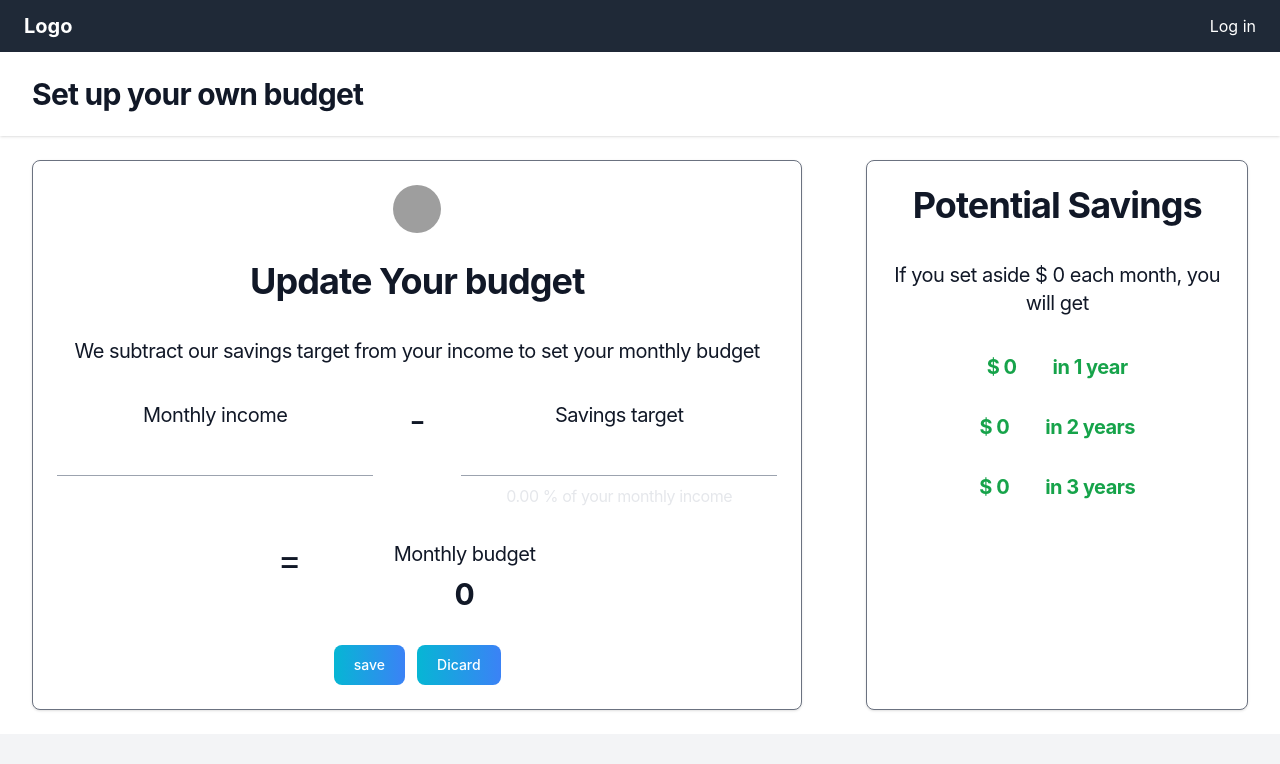
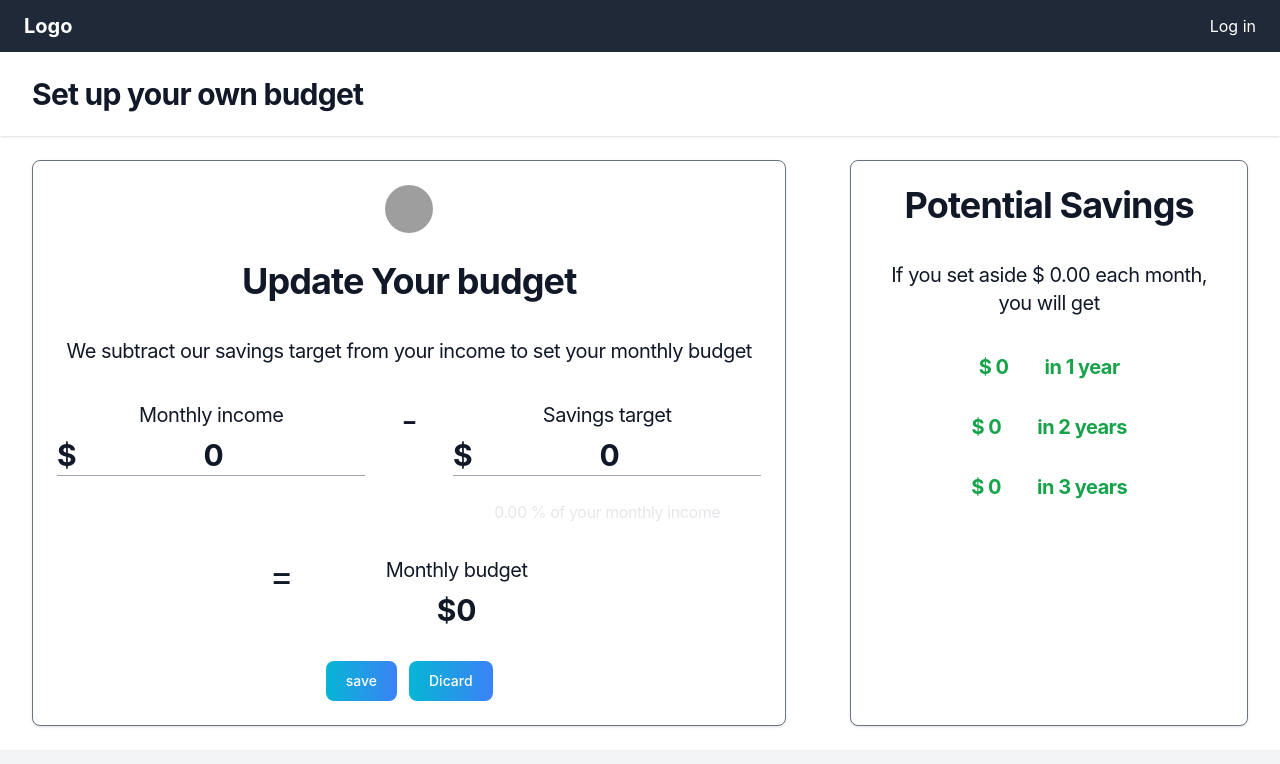
Before and after one commit to csci5117s24/project-2-html-heroes-2, a React (Create React App) app in the folder budget-web/: page /setup-budget in a window 1280 px wide. Shown: the top 764 px of the page. Built offline with nearby package versions, Linux system fonts and the light colour scheme; no server answers; grey boxes are pictures that could not be loaded.

Commit message:
Made budgetManagement input field more rigourous and added $ to inputs, decimals still work like jank

```diff
--- a/budget-web/src/pages/SetUpBudget.js
+++ b/budget-web/src/pages/SetUpBudget.js
@@ -5,9 +5,45 @@ export default function SetUpBudget() {
     const [monthlyIncome, setMonthlyIncome] = useState(0);
     const [savingsTarget, setSavingsTarget] = useState(0);
 
+    /*  set monthlyIncomt input field
+        max input value of 999,999,999,999
+        no negative inputs
+        sets savings to be less than monthly income
+        */
+    function handleSetMonthlyIncome2(e) {
+        let inputVal = parseFloat(e.target.value)
+        let min = parseInt(savingsTarget)
+        let max = 999999999999
+        if (inputVal < 0 || undefined){ // set monthlyIncome to 0 if negative or undefined
+            inputVal = 0;
+        }
+        if (inputVal < min) {
+            setSavingsTarget(inputVal); // set savings to be less than monthly income
+        }
+        if (inputVal > max) {           // set monthly income to max if too big
+            inputVal = max;
+        }
+        setMonthlyIncome(inputVal)
+    }
+
+    /*  setsavingsAmount from input field
+        ensure savings is no larger than monthly income / set savings to monthly income
+        ensure savings is not less than 0 / set savings to 0
+        */
+    function handleSetSavingsTarget2(e) {
+        let inputVal = parseFloat(e.target.value)
+        let max = parseFloat(monthlyIncome)
+        if (inputVal > max) {
+            inputVal = max
+        } else if (inputVal < 0){
+            inputVal = 0;
+        }
+        setSavingsTarget(inputVal);
+    }
+
     const handleSave = async () => {
-        if (monthlyBudget < 0) {
-            window.alert("Your Budget should be positive")
+        if (monthlyBudget < 0 || isNaN(monthlyBudget)) {
+            window.alert("Your Budget should be positive and not NaN")
         } else {
             await fetch("/api/budget/"+ encodeURIComponent(monthlyBudget), {
                 method: "POST",
@@ -26,7 +62,7 @@ export default function SetUpBudget() {
 
     const navigate = useNavigate();
 
-    const monthlyBudget = monthlyIncome && savingsTarget
+    let monthlyBudget = monthlyIncome && savingsTarget
         ? monthlyIncome - savingsTarget
         : 0;
 
@@ -34,6 +70,14 @@ export default function SetUpBudget() {
     ? savingsTarget / monthlyIncome * 100
     : 0;
 
+    // ensure Saving Numbers look correct (not NaN and two decimal places)
+    let savings;
+    if (isNaN(savingsTarget)) {
+        savings = 0;
+    } else {
+        savings = savingsTarget;
+    }
+    savings = parseInt(savings).toFixed(2)
 
     return (
         <>
@@ -56,26 +100,35 @@ export default function SetUpBudget() {
                             <div class="flex mb-6">
                                 <div>
                                     <p class="mb-2 flex justify-center text-xl tracking-tight text-gray-900 dark:text-white">Monthly income</p>
+                                    <div class="flex mb-6 justify-center">
+                                        <p class="dark:bg-gray-800 text-3xl font-bold dark:text-white border-b border-gray-400 border-b-1 appearance-none text-gray-900 leading-tight focus:outline-none focus:shadow-outline">$</p>
                                         <input
                                             class="dark:bg-gray-800 w-64 mx-auto text-center text-3xl font-bold flex justify-center dark:text-white border-b border-gray-400 border-b-1 appearance-none w-full text-gray-900 leading-tight focus:outline-none focus:shadow-outline"
-                                        type="text"
+                                            type="number"
                                             name="description"
-                                        onChange={(e) => setMonthlyIncome(e.target.value)}
+                                            onChange={handleSetMonthlyIncome2}
+                                            value={monthlyIncome}
                                             placeholder=""
                                         />
+                                    </div>
+
                                 </div>
                                 <div>
                                     <p class="ml-9 mr-9 text-4xl tracking-tight text-gray-900 dark:text-white">-</p>
                                 </div>
                                 <div>
                                     <p class="mb-2 flex justify-center text-xl tracking-tight text-gray-900 dark:text-white">Savings target</p>
+                                    <div class="flex mb-6 justify-center">
+                                        <p class="dark:bg-gray-800 text-3xl font-bold dark:text-white border-b border-gray-400 border-b-1 appearance-none text-gray-900 leading-tight focus:outline-none focus:shadow-outline">$</p>
                                         <input
                                             class="dark:bg-gray-800 w-64 mx-auto text-center text-3xl font-bold flex justify-center dark:text-white border-b border-gray-400 border-b-1 appearance-none w-full text-gray-900 leading-tight focus:outline-none focus:shadow-outline"
-                                        type="text"
+                                            type="number"
                                             name="description"
-                                        onChange={(e) => setSavingsTarget(e.target.value)}
+                                            onChange={handleSetSavingsTarget2}
                                             placeholder=""
+                                            value = {savingsTarget}
                                         />
+                                    </div>
                                     <p class="mb-2 mt-2 flex justify-center text-l tracking-tight text-gray-200 dark:text-white">{Number(rate).toFixed(2)} % of your monthly income</p>
 
                                 </div>
@@ -88,7 +141,7 @@ export default function SetUpBudget() {
                                     <p class="mb-2 flex text-center justify-center text-xl tracking-tight text-gray-900 dark:text-white">Monthly budget</p>
                                     <p
                                         class="dark:bg-gray-800 w-64 mx-auto text-center text-3xl font-bold flex justify-center dark:text-white appearance-none text-gray-900 leading-tight focus:outline-none focus:shadow-outline"
-                                    >{monthlyBudget}</p>
+                                    >${monthlyBudget}</p>
                                 </div>
                             </div>
                             <div class="flex justify-center">
@@ -110,17 +163,17 @@ export default function SetUpBudget() {
                     <div class="flex ml-0 justify-center mx-auto max-w-5xl py-6 sm:px-6 lg:px-8">
                         <div class="max-w-4xl ml-0 justify-center p-6 bg-white border border-gray-500 rounded-lg shadow dark:bg-gray-800 dark:border-gray-700">
                             <h1 class="mb-9 text-center text-4xl font-bold tracking-tight text-gray-900 dark:text-white">Potential Savings</h1>
-                            <h2 class="mb-9 text-center text-xl tracking-tight text-gray-900 dark:text-white">If you set aside $ {savingsTarget} each month, you will get</h2>
+                            <h2 class="mb-9 text-center text-xl tracking-tight text-gray-900 dark:text-white">If you set aside $ {savings} each month, you will get</h2>
                             <div class="flex mb-6 justify-center">
-                                <p class="font-bold mb-2 mr-9 flex justify-center text-xl tracking-tight text-green-600 dark:text-green">$ {savingsTarget * 12}</p>
+                                <p class="font-bold mb-2 mr-9 flex justify-center text-xl tracking-tight text-green-600 dark:text-green">$ {savings * 12}</p>
                                 <p class="font-bold mb-2 flex justify-center text-xl tracking-tight text-green-600 dark:text-green">in 1 year</p>
                             </div>
                             <div class="flex mb-6 justify-center">
-                                <p class="font-bold mb-2 mr-9 flex justify-center text-xl tracking-tight text-green-600 dark:text-green">$ {savingsTarget * 24}</p>
+                                <p class="font-bold mb-2 mr-9 flex justify-center text-xl tracking-tight text-green-600 dark:text-green">$ {savings * 24}</p>
                                 <p class="font-bold mb-2 flex justify-center text-xl tracking-tight text-green-600 dark:text-green">in 2 years</p>
                             </div>
                             <div class="flex mb-6 justify-center">
-                                <p class="font-bold mb-2 mr-9 flex justify-center text-xl tracking-tight text-green-600 dark:text-green">$ {savingsTarget * 36}</p>
+                                <p class="font-bold mb-2 mr-9 flex justify-center text-xl tracking-tight text-green-600 dark:text-green">$ {savings * 36}</p>
                                 <p class="font-bold mb-2 flex justify-center text-xl tracking-tight text-green-600 dark:text-green">in 3 years</p>
                             </div>
                         </div>
```
Lines whose indentation alone changed are shown as unchanged.
